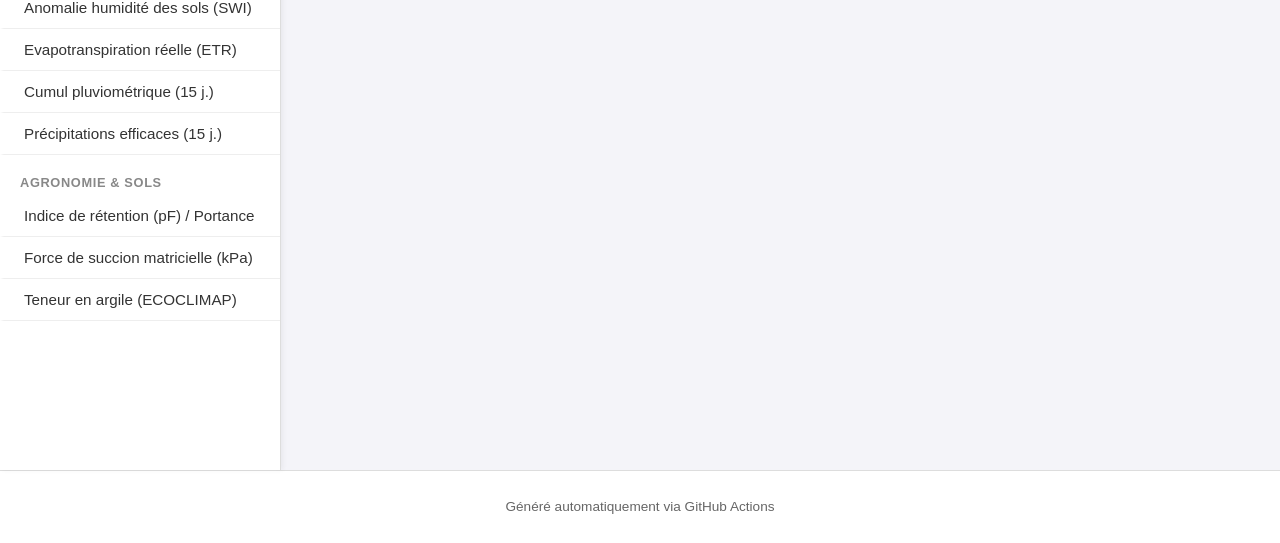
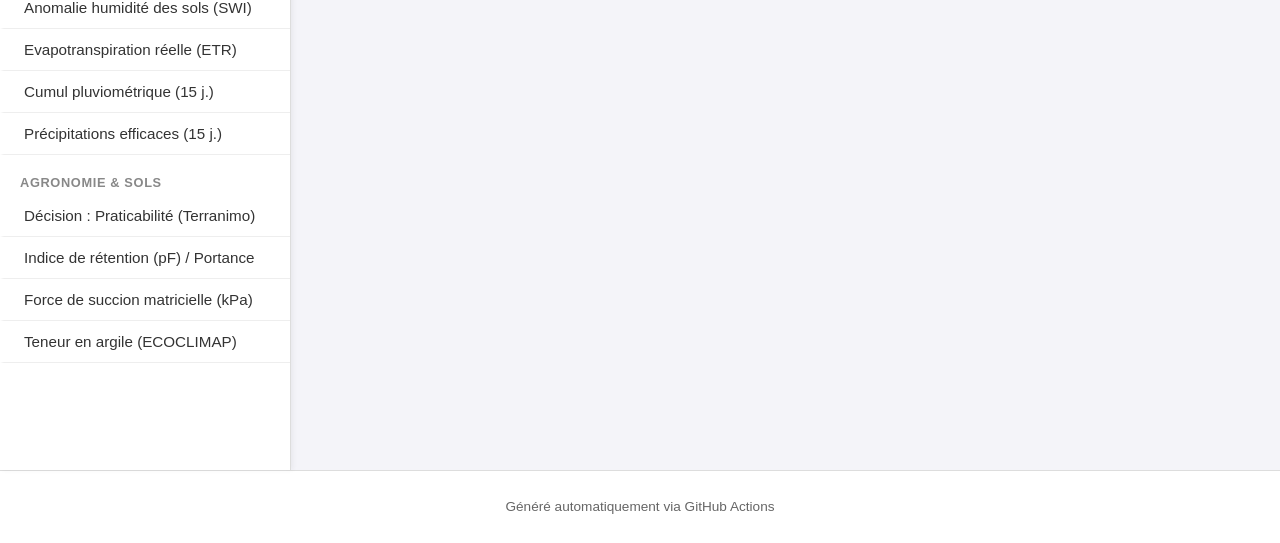
Before and after one commit to Raphara7/Carte_SWI_quotidien, a plain HTML site: page index.html in a window 1280 px wide. Shown: the part 257-800 px from the top of the page. Drawn offline with Linux system fonts and the light colour scheme; no server answers.

Commit message:
Adjust sidebar width and update menu items

```diff
--- a/index.html
+++ b/index.html
@@ -44,7 +44,7 @@
 
         /* Barre latérale (Menu) */
         .sidebar {
-            width: 280px;
+            width: 290px;
             background-color: #ffffff;
             border-right: 1px solid #ddd;
             padding: 20px 0;
@@ -205,6 +205,9 @@
 
             <div class="menu-category">Agronomie & Sols</div>
             <ul class="menu-list">
+                <li class="menu-item" data-src="static/carte_praticabilite_actuel.png" data-title="Décision : Praticabilité des sols agricoles (Terranimo)">
+                    Décision : Praticabilité (Terranimo)
+                </li>
                 <li class="menu-item" data-src="static/carte_pf_portance.png" data-title="Indice de rétention en eau (pF)">
                     Indice de rétention (pF) / Portance
                 </li>
@@ -263,7 +266,6 @@
         fetch('static/info.json')
             .then(response => response.json())
             .then(data => {
-                // Modification ici : data.source_donnees au lieu de data.api_url pour correspondre à Python
                 const apiText = `Données du <strong>${data.date}</strong>.<br>Source brute : <a class="api-link" href="${data.source_donnees}" target="_blank">${data.source_donnees}</a>`;
                 document.getElementById('info-api').innerHTML = apiText;
             })
```
